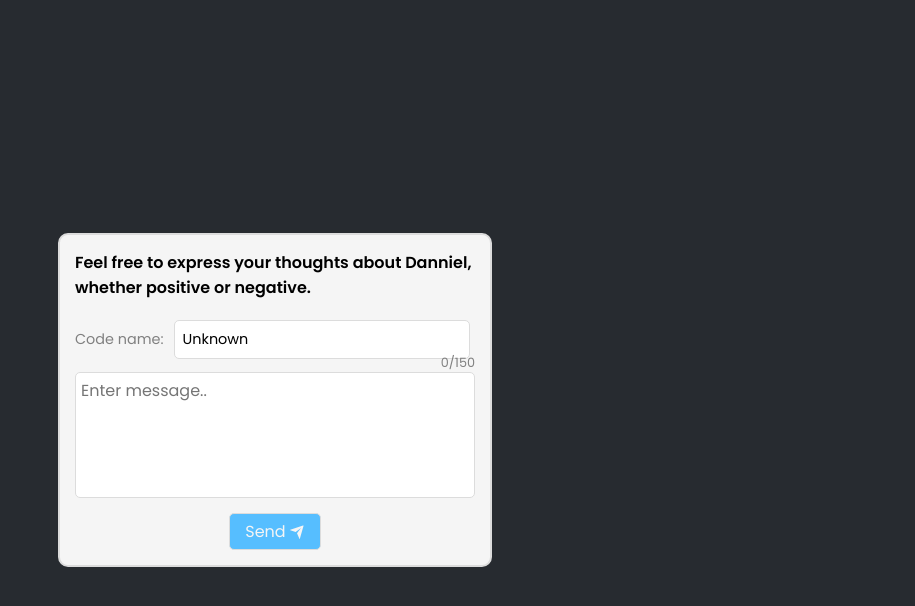
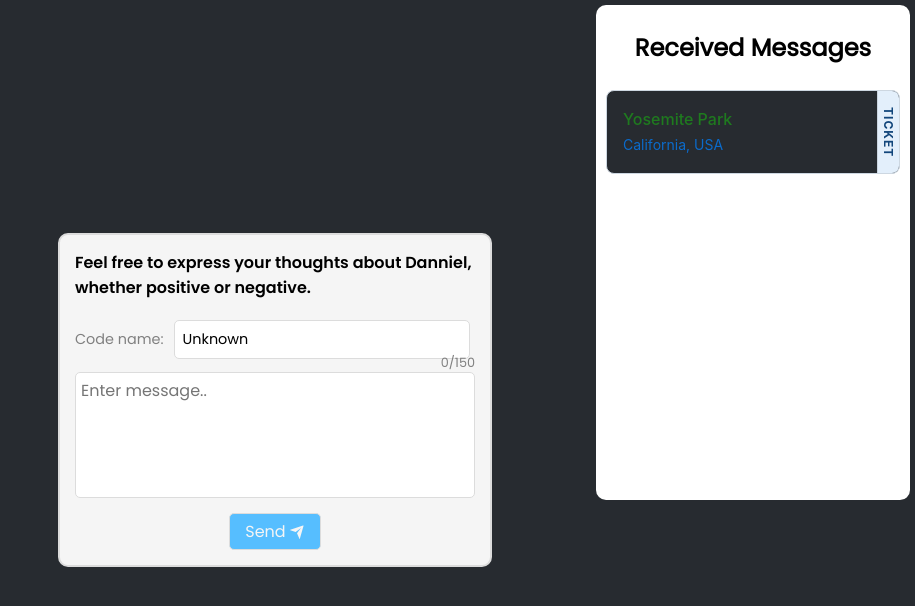
Before and after one commit to qaezrun/portfolio, a React (Create React App) app: page / in a window 1280 px wide. Shown: the top 606 px of the page, without its empty margins (365-1280 px from the left). Built offline with nearby package versions, Linux system fonts and the light colour scheme.

Commit message:
inprogress adding user message

```diff
--- a/package.json
+++ b/package.json
@@ -3,6 +3,9 @@
   "version": "0.1.0",
   "private": true,
   "dependencies": {
+    "@emotion/react": "^11.11.3",
+    "@emotion/styled": "^11.11.0",
+    "@mui/joy": "^5.0.0-beta.22",
     "@testing-library/jest-dom": "^5.17.0",
     "@testing-library/react": "^13.4.0",
     "@testing-library/user-event": "^13.5.0",
--- /dev/null
+++ b/src/components/CardsMessages/card.jsx
@@ -0,0 +1,37 @@
+import React from 'react';
+import Card from '@mui/joy/Card'
+import CardContent from '@mui/joy/CardContent';
+import CardOverflow from '@mui/joy/CardOverflow';
+import Typography from '@mui/joy/Typography';
+
+function UserMessages(){
+    return(
+        <Card orientation="horizontal" variant="outlined" sx={{ width: 260, backgroundColor:'#272b30' }}>
+            <CardContent>
+            <Typography fontWeight="md" textColor="success.plainColor">
+                Yosemite Park
+                </Typography>
+                <Typography level="body-sm" color="primary">California, USA</Typography>
+            </CardContent>
+            <CardOverflow
+                variant="soft"
+                color="primary"
+                sx={{
+                px: 0.2,
+                writingMode: 'vertical-rl',
+                textAlign: 'center',
+                fontSize: 'xs',
+                fontWeight: 'xl',
+                letterSpacing: '1px',
+                textTransform: 'uppercase',
+                borderLeft: '1px solid',
+                borderColor: 'divider',
+                }}
+            >
+                Ticket
+            </CardOverflow>
+        </Card>
+    )
+}
+
+export default UserMessages
--- a/src/components/MessageCreation/create.css
+++ b/src/components/MessageCreation/create.css
@@ -23,6 +23,35 @@ html,body{
     align-items: center;
     border: 2px solid gainsboro;
 }
+.userRants{
+    position: absolute;
+    top: 5px;
+    right: 5px;
+    padding: 5px;
+    background-color: white;
+    border-radius: 10px;
+}
+.message-holder-contents{
+    display: flex;
+    flex-direction: column;
+    align-items: center;
+}
+.message-holder-contents h2{
+    font-family: popreg;
+    color: black
+}
+.rants-holder::-webkit-scrollbar{
+    display: none;
+}
+.rants-holder{
+    padding: 5px;
+    height: 400px;
+    overflow: auto;
+}
+.themessages{
+    padding-bottom: 5px;
+}
+
 .sub-con h4{
     font-family: popsemibo;
     margin: 0px;
@@ -93,6 +122,11 @@ html,body{
 .send-icon{
     padding-left: 3px;
 }
+@media (max-width:1120px) {
+    .userRants{
+        display: none;
+    }
+}
 @media (max-width: 414px) {
     .main-con {
         padding: 10px;
--- a/src/components/MessageCreation/create.js
+++ b/src/components/MessageCreation/create.js
@@ -5,7 +5,8 @@ import Pop from '../PopUps/pop';
 import Loader from '../PopUps/loader';
 import axios from 'axios'
 //import Cookies from 'js-cookie'
-import { useState} from 'react';
+import { useState } from 'react';
+import UserMessages from '../CardsMessages/card';
 
 
 function Create() {
@@ -100,6 +101,16 @@ function Create() {
                 </div>
                 <button className='btn' onClick={handleSending}>Send<RiSendPlaneFill className='send-icon'/></button>
             </div>
+            <div className='userRants'>
+                <div className='message-holder-contents'>
+                    <h2>Received Messages</h2>
+                    <div className='rants-holder'>
+                        <div className='themessages'>
+                            <UserMessages/>
+                        </div>
+                    </div>
+                </div>
+            </div>
             <Loader trigger={loadingTrig}></Loader>
             <Pop trigger={buttonPopUp} setTrigger={setButtonPopUp} text={btn} status={stat} for={"message-creation"}>
                 <h4>{header}</h4>
```
Also changed, not shown: 1 other file (tests, documents, lock files or other folders).
